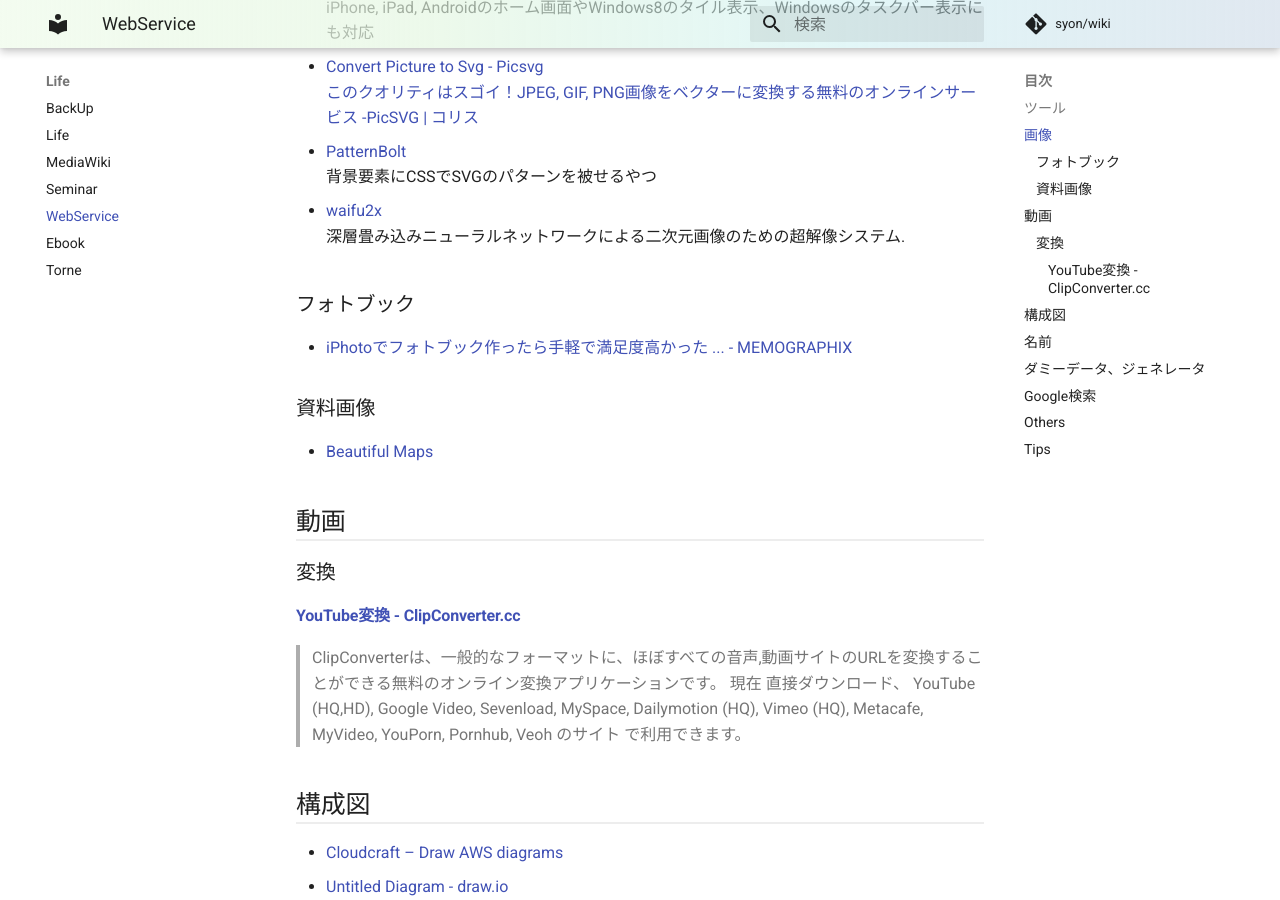
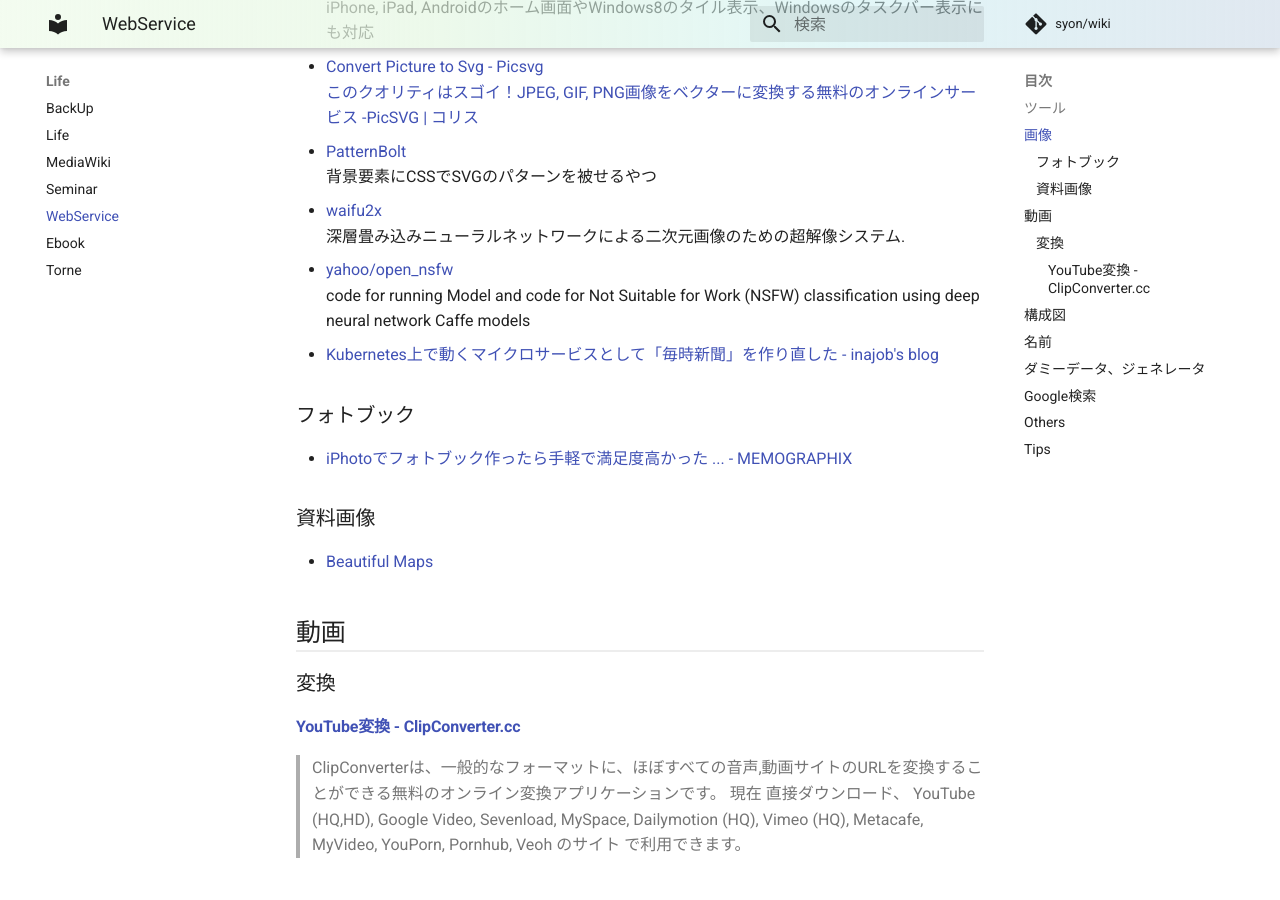
Before and after one commit to syon/wiki, an MkDocs documentation site: the page built from docs/Life/WebService.md, in a window 1280 px wide and 900 px high, scrolled down 938 px. Built offline with MkDocs 1.6.1 and Material for MkDocs 9.7.7, drawn with Linux system fonts in a browser that asks for light colours; comment, search, counter and statistics services are not loaded.

Commit message:
:memo: yahoo/open_nsfw

```diff
--- a/docs/Life/WebService.md
+++ b/docs/Life/WebService.md
@@ -35,6 +35,10 @@
 
 - [waifu2x](http://waifu2x.udp.jp/)
   深層畳み込みニューラルネットワークによる二次元画像のための超解像システム.
+
+- [yahoo/open_nsfw](https://github.com/yahoo/open_nsfw)
+  code for running Model and code for Not Suitable for Work (NSFW) classification using deep neural network Caffe models
+  - [Kubernetes上で動くマイクロサービスとして「毎時新聞」を作り直した - inajob's blog](https://inajob.hatenablog.jp/entry/2018/10/20/Kubernetes%E4%B8%8A%E3%81%A7%E5%8B%95%E3%81%8F%E3%83%9E%E3%82%A4%E3%82%AF%E3%83%AD%E3%82%B5%E3%83%BC%E3%83%93%E3%82%B9%E3%81%A8%E3%81%97%E3%81%A6%E3%80%8C%E6%AF%8E%E6%99%82%E6%96%B0%E8%81%9E%E3%80%8D)
 
 ### フォトブック
 
```
